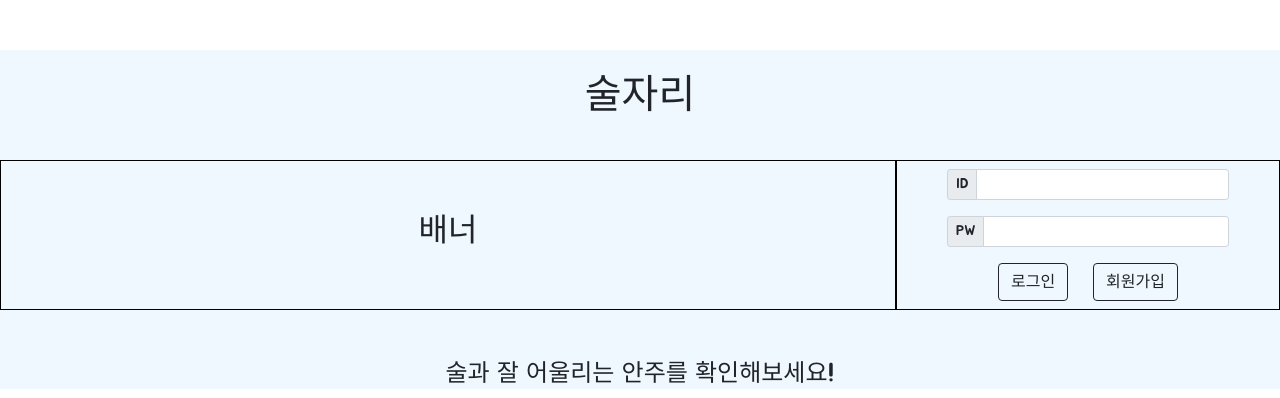
After one commit to raaang/Team8, a Python web app: template templates/index_test.html in a window 1280 px wide. The commit adds this page. Shown: the top 398 px of the page. Run offline with Jinja, Linux system fonts and the light colour scheme; the template is opened without the code that fills it, so the values that code supplies are empty.

Commit message:
main page 생성

```diff
--- /dev/null
+++ b/templates/index_test.html
@@ -0,0 +1,194 @@
+<!DOCTYPE html>
+<html lang="en">
+<head>
+    <meta charset="UTF-8">
+    <meta http-equiv="X-UA-Compatible" content="IE=edge">
+    <meta name="viewport" content="width=device-width, initial-scale=1.0">
+
+    <meta property="og:title" content="술자리"/>
+    <meta property="og:description" content="술에 어울리는 안주 찾기"/>
+    <meta property="og:image"
+          content="https://scontent-ssn1-1.xx.fbcdn.net/v/t31.18172-8/30806144_770244253167095_8717558604497511143_o.jpg?_nc_cat=106&ccb=1-7&_nc_sid=e3f864&_nc_ohc=gZR33rSiTL0AX_hVM33&_nc_ht=scontent-ssn1-1.xx&oh=00_AT_VNBNKolTbFZAKZs8Fqiju9q_MIiApTJy8QZp1cHTXcg&oe=62D936AA"/>
+
+    <link href="https://cdn.jsdelivr.net/npm/bootstrap@5.0.2/dist/css/bootstrap.min.css" rel="stylesheet"
+          integrity="sha384-EVSTQN3/azprG1Anm3QDgpJLIm9Nao0Yz1ztcQTwFspd3yD65VohhpuuCOmLASjC" crossorigin="anonymous">
+    <script src="https://ajax.googleapis.com/ajax/libs/jquery/3.5.1/jquery.min.js"></script>
+    <script src="https://cdn.jsdelivr.net/npm/bootstrap@5.0.2/dist/js/bootstrap.bundle.min.js"
+            integrity="sha384-MrcW6ZMFYlzcLA8Nl+NtUVF0sA7MsXsP1UyJoMp4YLEuNSfAP+JcXn/tWtIaxVXM"
+            crossorigin="anonymous"></script>
+
+    <title>술자리</title>
+
+   <link href="https://fonts.googleapis.com/css2?family=Jua&display=swap" rel="stylesheet">
+    <style>
+        * {
+            font-family: 'Jua', sans-serif;
+        }
+
+        .header {
+            background-color: aliceblue;
+        }
+
+        .header > h4 {
+            display: flex;
+            justify-content: center;
+            align-items: center;
+        }
+
+        .title {
+            width: 100%;
+            height: 100px;
+            margin-top: 50px;
+            flex-direction: column;
+
+            /*background-color: green;*/
+
+            display: flex;
+            justify-content: center;
+            align-items: center;
+        }
+
+        .title > h4 {
+            margin-top: 10px;
+        }
+
+        .info {
+            margin: 10px auto 50px auto;
+
+            display: flex;
+            flex-direction: row;
+        }
+
+        .banner {
+            width: 70%;
+            height: 150px;
+            float: left;
+
+            /*background-color: aliceblue;*/
+            border-width: 1px;
+            border-style: solid;
+            border-color: black;
+
+            display: flex;
+            justify-content: center;
+            align-items: center;
+        }
+
+        .member {
+            width: 30%;
+            height: 150px;
+            float: left;
+            flex-direction: column;
+
+            padding: 50px;
+
+            /*background-color: aquamarine;*/
+            border-width: 1px;
+            border-style: solid;
+            border-color: black;
+
+            display: flex;
+            justify-content: center;
+            align-items: center;
+        }
+
+        .member_btn {
+            float: left;
+        }
+
+        .member_btn > button {
+            margin: auto 10px auto 10px;
+        }
+
+        .alcohol {
+            width: 60%;
+            margin: 0 auto;
+
+            grid-template-columns: 1fr 1fr;
+            grid-template-rows: 1fr 1fr;
+
+            display: grid;
+            justify-content: center;
+            align-items: center;
+        }
+
+        .card {
+            width: 300px;
+            height: 300px;
+            margin: 50px auto 50px auto;
+
+            display: flex;
+            justify-content: center;
+            align-items: center;
+        }
+
+        .card > img {
+            width: 200px;
+            height: 200px;
+        }
+
+        .card > p {
+            margin-top: 20px;
+        }
+
+    </style>
+    <script>
+        $(document).ready(function () {
+            // set_temp()
+            // show_comment()
+        });
+    </script>
+</head>
+<body>
+<div class="header">
+    <div class="title">
+        <h1>술자리</h1>
+    </div>
+    <div class="info">
+        <div class="banner">
+            <h2>배너</h2>
+        </div>
+        <div class="member">
+            <div class="input-group input-group-sm mb-3">
+                <span class="input-group-text" id="inputGroup-sizing-sm">ID</span>
+                <input type="text" class="form-control" aria-label="Sizing example input"
+                       aria-describedby="inputGroup-sizing-sm">
+            </div>
+            <div class="input-group input-group-sm mb-3">
+                <span class="input-group-text" id="inputGroup-sizing-sm">PW</span>
+                <input type="text" class="form-control" aria-label="Sizing example input"
+                       aria-describedby="inputGroup-sizing-sm">
+            </div>
+            <div class="member_btn">
+                <button type="button" class="btn btn-outline-dark">로그인</button>
+                <button type="button" class="btn btn-outline-dark">회원가입</button>
+            </div>
+        </div>
+    </div>
+    <h4>술과 잘 어울리는 안주를 확인해보세요!</h4>
+</div>
+
+<div class="alcohol">
+    <div class="card">
+        <img src="https://photo.jtbc.joins.com/news/jam_photo/202202/18/77cd3993-8369-46a2-9554-71eff089bd3f.jpg"
+             class="soju">
+        <p>소주</p>
+    </div>
+    <div class="card">
+        <img src="http://kpenews.com/Files/4/News/202001/270_20200108114537910.JPG"
+             class="beer">
+        <p>맥주</p>
+    </div>
+    <div class="card">
+        <img src="https://www.naracellar.com/data/editor/1803/20180329175700_017d01bb99407fcf9d1499391e2bd9c0_mlgr.png"
+             class="wine">
+        <p>와인</p>
+    </div>
+    <div class="card">
+        <img src="https://image.ajunews.com/content/image/2022/02/03/20220203093355761859.jpg"
+             class="makkoli">
+        <p>막걸리</p>
+    </div>
+</div>
+</body>
+</html>
```
Also changed, not shown: templates/index.html (+67 -1 lines), README.md (added), static/index.css (added).
